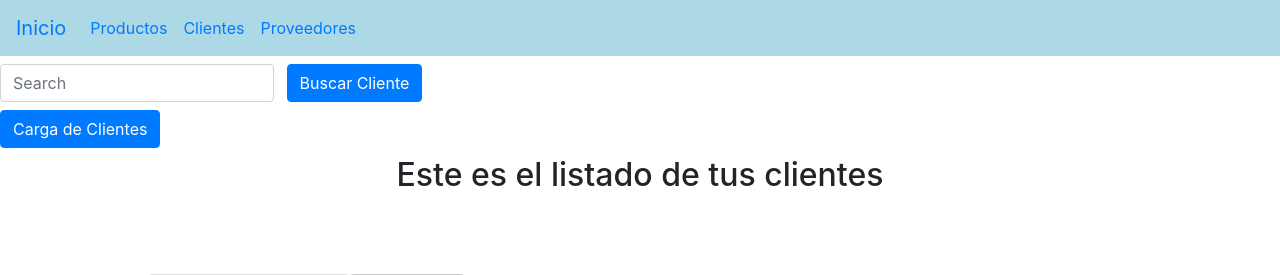
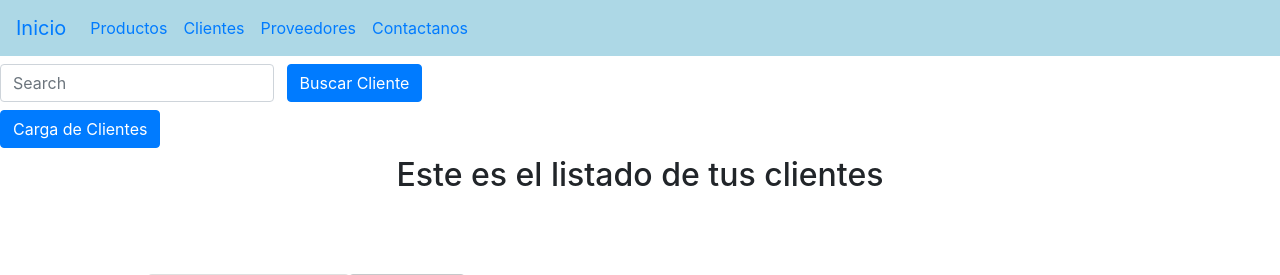
Before and after one commit to grupo5coder/proyectoG5, a Django app: page /Client/ in a window 1280 px wide; the page is wider, and only the part inside the window is pictured. Shown: the top 275 px of that part. Run offline with Django 4.2, Linux system fonts and the light colour scheme; data comes from the database, SQL or seed files in the repository; parts of the project's set-up code (start-up, migrations or seed data) failed here and were passed over.

Commit message:
modificacion a la navbar+contacto

```diff
--- a/templates/base.html
+++ b/templates/base.html
@@ -29,8 +29,11 @@
                 <li class="nav-item">
                     <a class="nav-link" href="/Client/">Clientes</a>
                 </li>
-                <li class="nav-item"style="margin-right: 60rem">
+                <li class="nav-item"style="margin-right: 0rem">
                     <a class="nav-link" href="/list_providers/">Proveedores</a>
+                </li>
+                <li class="nav-item" style="margin-right:50rem">
+                    <a class="nav-link" href="/contact/">Contactanos</a>
                 </li>
               </li>
 
```
